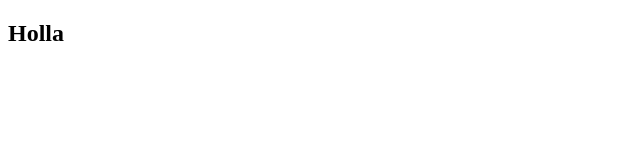
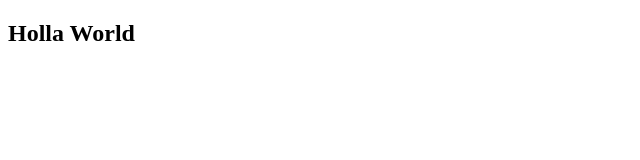
Before and after one commit to AashirSohail/bootcamp, a plain HTML site: page index.html in a window 1280 px wide. Shown: the whole page, without its empty margins (0-640 px from the left). Drawn offline with Linux system fonts and the light colour scheme.

Commit message:
Update index.html

```diff
--- a/index.html
+++ b/index.html
@@ -6,6 +6,6 @@
     <title>Document</title>
 </head>
 <body>
-    <h2>Holla</h2>
+    <h2>Holla World</h2>
 </body>
 </html>
```
